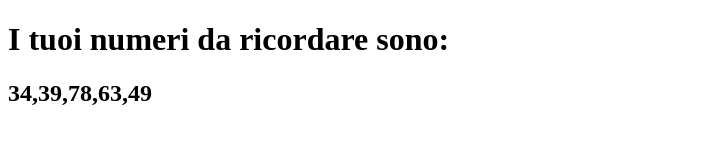
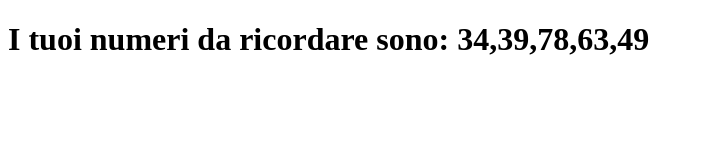
Before and after one commit to gloriaghe/js-simon, a plain HTML site: page index.html in a window 1280 px wide. Shown: the whole page, without its empty margins (0-703 px from the left). Drawn offline with Linux system fonts and the light colour scheme.

Commit message:
numeri indovinati

```diff
--- a/index.html
+++ b/index.html
@@ -7,7 +7,7 @@
     <title>Gioco memoria</title>
 </head>
 <body>
-    <h1>I tuoi numeri da ricordare sono:</h1>
+    <h1></h1>
     <h2></h2>
     <script type="text/javascript" src="script.js"></script>
 </body>
--- a/script.js
+++ b/script.js
@@ -14,11 +14,11 @@ function creaRandomNum(maxRange, min, max) {
 }
 
 
-const numberHtml = document.querySelector("h2");
+const numberHtml = document.querySelector("h1");
 
 //numeri
 const numberRandom = creaRandomNum(5, 1, 100);
-numberHtml.innerHTML += numberRandom;
+numberHtml.innerHTML += "I tuoi numeri da ricordare sono: " + numberRandom;
 let ArreynumRandom = [];
 ArreynumRandom.push(numberRandom);
 console.log(ArreynumRandom)
@@ -64,6 +64,5 @@ function numRandomTimeUser() {
         }
     }
     console.log(numIndovinati)
+    document.querySelector("h2").innerHTML= "I numeri che hai indovinato sono: " + numIndovinati;
 }
-
-debugger;
```
